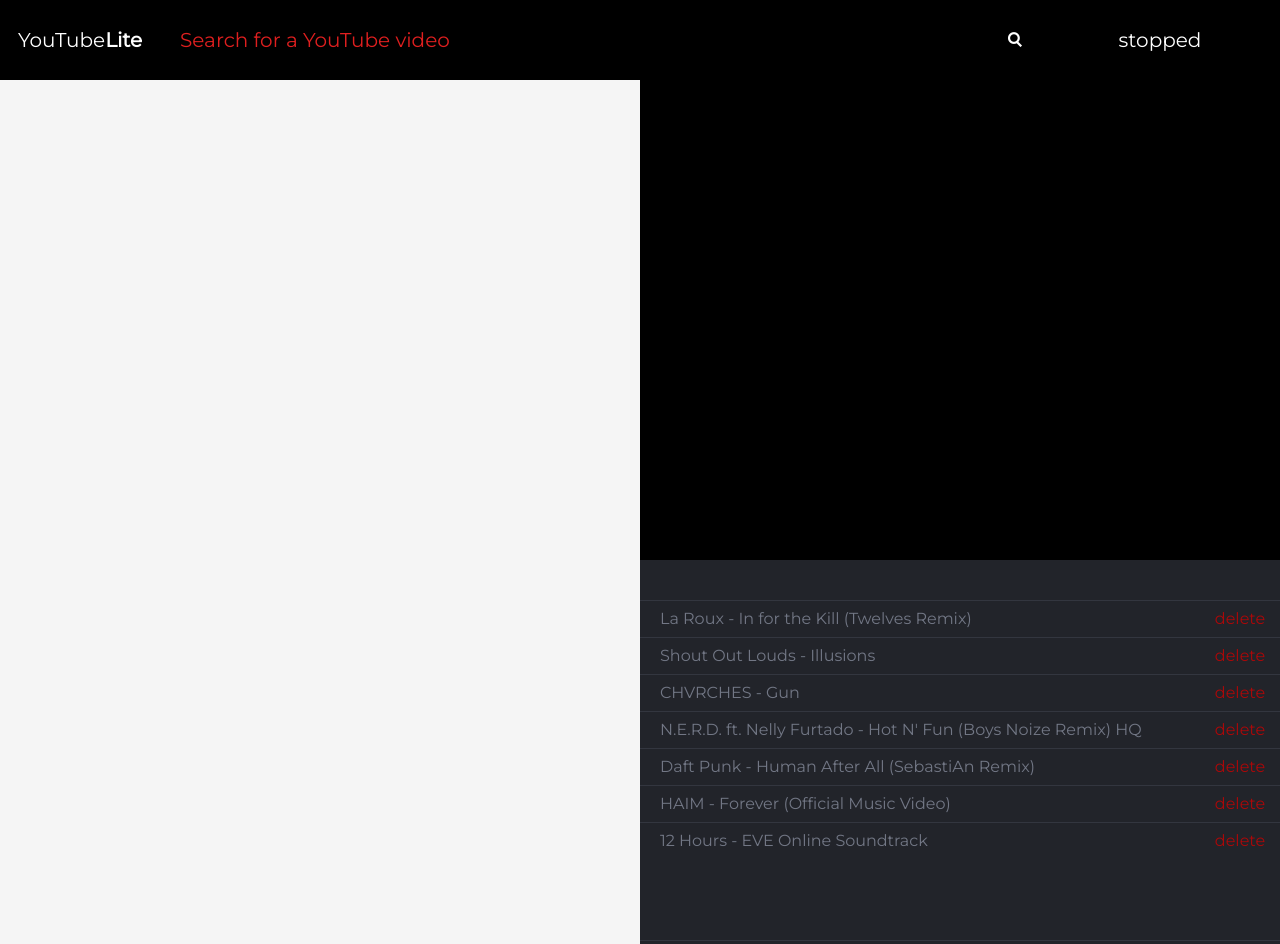
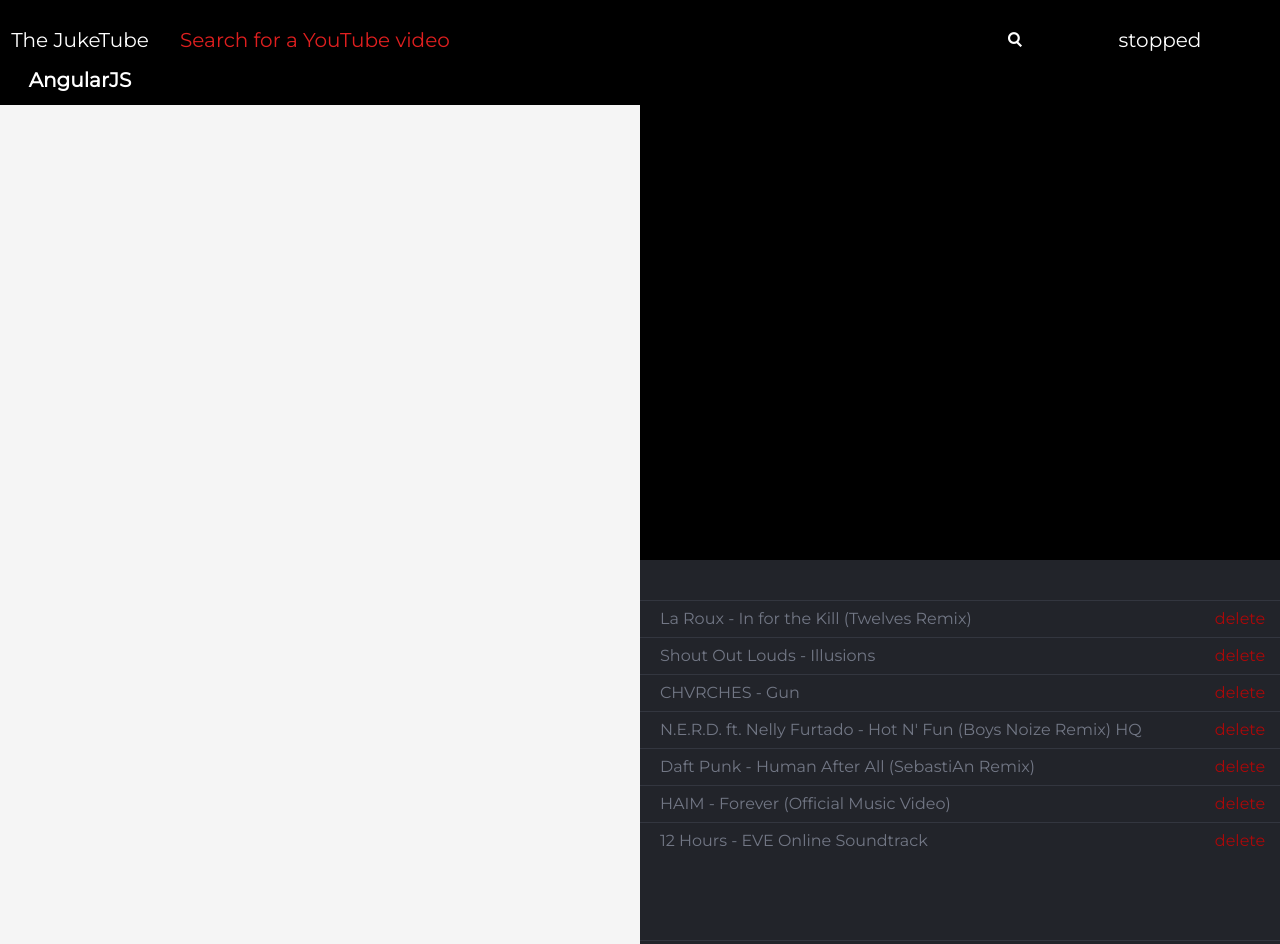
Before and after one commit to Alayode/youtubeLite, a plain HTML site: page index.html in a window 1280 px wide. Shown: the top 944 px of the page. Drawn offline with Linux system fonts and the light colour scheme.

Commit message:
fixed header styles and made the body element reach the max width

```diff
--- a/index.html
+++ b/index.html
@@ -11,7 +11,7 @@
   </head>
   <body data-ng-controller="VideosController">
     <header>
-      <h1>YouTube<strong>Lite</strong></h1>
+      <h1>The JukeTube<strong> AngularJS </strong></h1>
       <form id="search" data-ng-submit="search()">
         <input id="query" name="q" type="text" placeholder="Search for a YouTube video" data-ng-model="query">
         <input id="submit" type="image" src="search.png" alt="Search">
--- a/style.css
+++ b/style.css
@@ -15,7 +15,7 @@ a{ cursor: pointer;}
 body, input{ font: 20px/1 'Montserrat', Arial, sans-serif;}
 h1 strong, #playlist, .video-title{ font-family: 'Montserrat', Arial, sans-serif; font-weight: bold; }
 
-header{ background: #000; color: white; height: 40px; padding: 20px 0;}
+header{ background: #000; color: white; height: 65px; padding: 20px 0;}
 h1{ float: left; line-height: 40px; text-align: center; width: 160px;}
 #search{ float: left; height: 40px; position: relative; width: 880px;}
 #query{ background: #0000; border: none; border-radius: 20px; color: white; float: left; height: 30px; line-height: 30px; padding: 5px 20px; width: 840px;}
```
